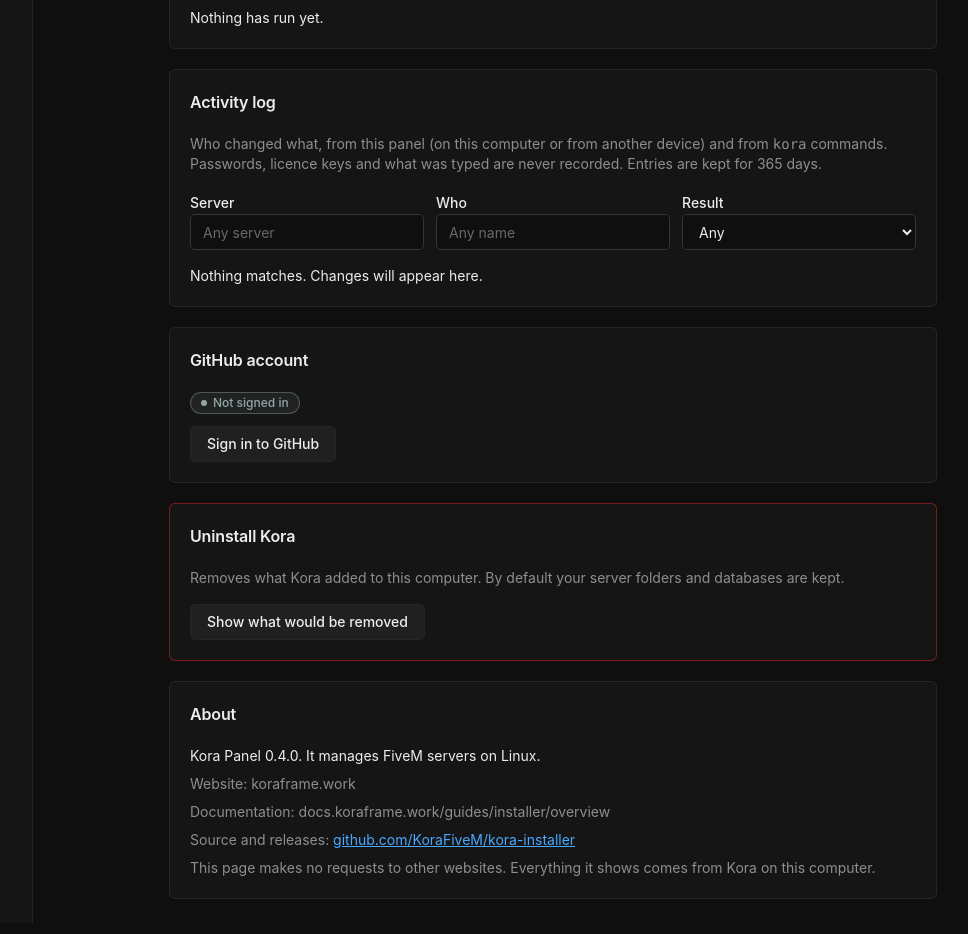
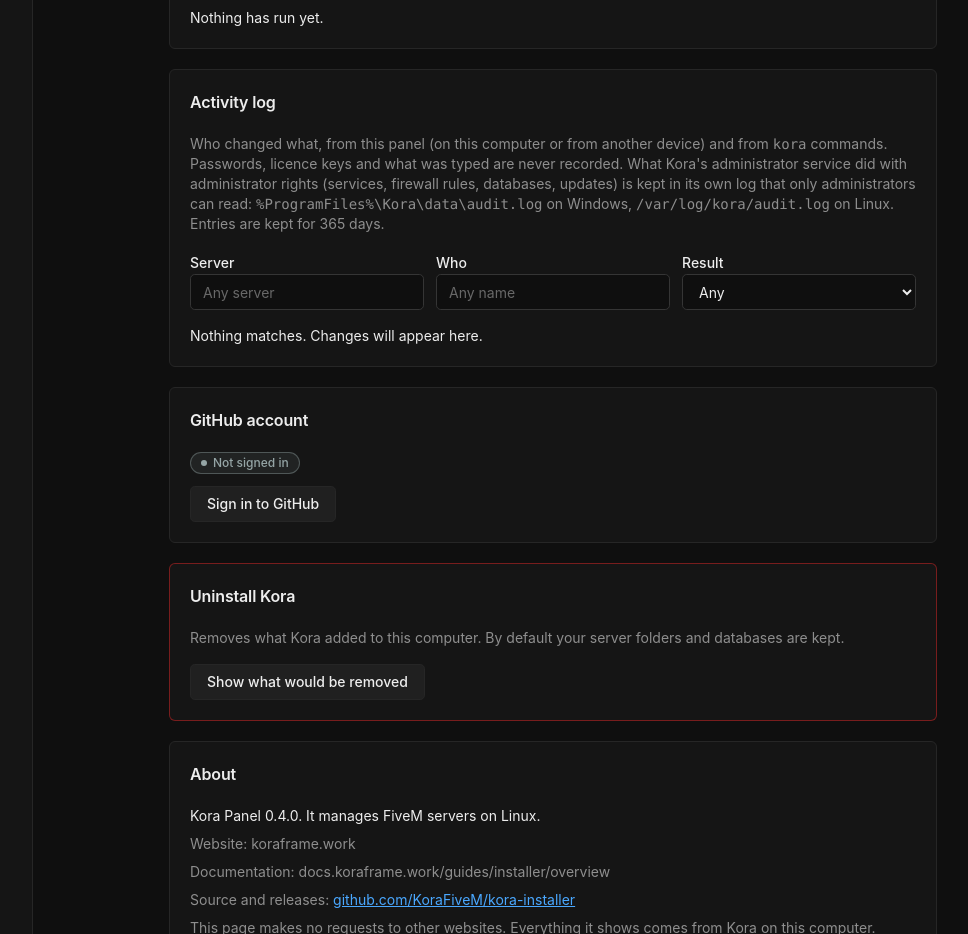
Before and after one commit to KoraFiveM/kora-installer, a React (Vite) app in the folder web/: page /settings in a window 1280 px wide. Shown: the part 2360-3294 px from the top of the page, without its empty margins (207-1175 px from the left). Built offline with nearby package versions, Linux system fonts and the light colour scheme; a web font is replaced by a local one.

Commit message:
Docs and Settings note: the service's audit log and the store's Activity log

```diff
--- a/web/src/components/AuditLog.tsx
+++ b/web/src/components/AuditLog.tsx
@@ -51,7 +51,7 @@ export function AuditLogCard() {
     <Card>
       <CardHeader><CardTitle>Activity log</CardTitle></CardHeader>
       <CardContent className="space-y-4">
-        <p className="text-sm text-muted-foreground">Who changed what, from this panel (on this computer or from another device) and from <code>kora</code> commands. Passwords, licence keys and what was typed are never recorded.{days ? ` Entries are kept for ${days} days.` : ''}</p>
+        <p className="text-sm text-muted-foreground">Who changed what, from this panel (on this computer or from another device) and from <code>kora</code> commands. Passwords, licence keys and what was typed are never recorded. What Kora&apos;s administrator service did with administrator rights (services, firewall rules, databases, updates) is kept in its own log that only administrators can read: <code>%ProgramFiles%\Kora\data\audit.log</code> on Windows, <code>/var/log/kora/audit.log</code> on Linux.{days ? ` Entries are kept for ${days} days.` : ''}</p>
         <div className="grid gap-3 sm:grid-cols-3">
           <Field label="Server"><Input value={server} onChange={(e) => setServer(e.target.value)} placeholder="Any server" /></Field>
           <Field label="Who"><Input value={actor} onChange={(e) => setActor(e.target.value)} placeholder="Any name" /></Field>
```
Also changed, not shown: 2 other files (tests, documents, lock files or other folders).
